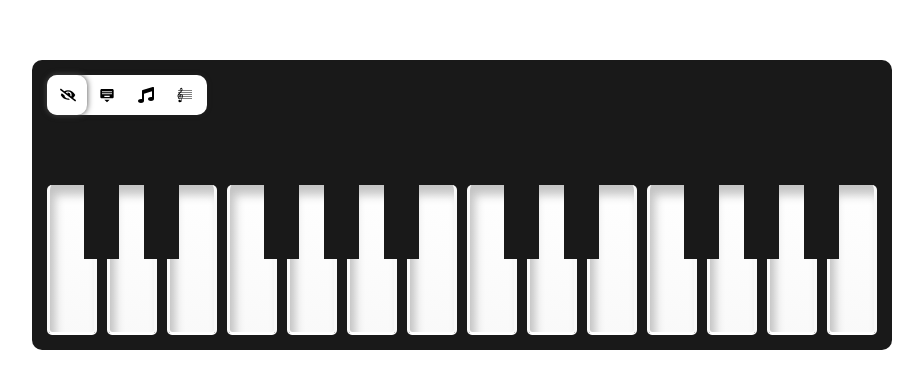
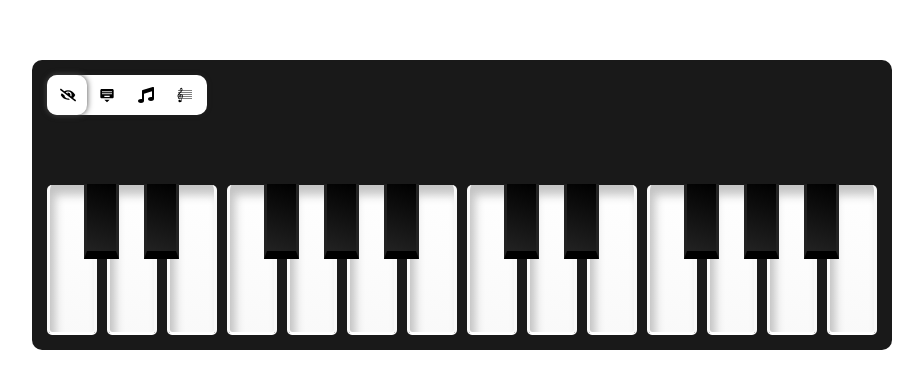
Before and after one commit to juuliana/piano, a Next.js app: page / in a window 1280 px wide. Shown: the part 195-584 px from the top of the page, without its empty margins (178-1101 px from the left). Built offline with nearby package versions, Linux system fonts and the light colour scheme.

Commit message:
fix: fix major key types

```diff
--- a/src/components/major-key/index.tsx
+++ b/src/components/major-key/index.tsx
@@ -1,23 +1,12 @@
 import { useSound } from "@/src/hooks";
-import { Codes, IStructure, Keys } from "@/src/utils";
 
-import { IToggle } from "../toggle/types";
-
+import { IMajorKey } from "./types";
 import { Container } from "./styles";
 
-export interface MajorKeyProps {
-  note?: IStructure;
-  key?: Keys;
-  empty?: boolean;
-  typed?: Codes | string;
-  labelOption: IToggle.Selected;
-}
-
-export function MajorKey({ empty, note, typed, labelOption }: MajorKeyProps) {
+export function MajorKey({ empty, note, typed, labelOption }: IMajorKey.Props) {
   const { play } = useSound();
 
   const { code = "" } = note || {};
-
   const label = labelOption === "hidden" ? "" : note && note[labelOption];
 
   return (
--- a/src/components/major-key/styles.ts
+++ b/src/components/major-key/styles.ts
@@ -5,13 +5,17 @@ export const Container = styled.div`
   justify-content: center;
   align-items: flex-end;
 
-  background: #191919;
   width: 35px;
   height: 75px;
   padding-bottom: 10px;
 
   font-size: 16px;
-  color: #ffffff80;
+  color: var(--white-opacity-80);
+
+  background: linear-gradient(20deg, var(--gray), var(--black));
+  border-width: 0px 3px 8px 3px;
+  border-style: solid;
+  border-color: var(--black) var(--gray);
 
   ${({ selected, empty }: { selected: boolean; empty?: boolean }) => {
     if (empty) {
@@ -20,12 +24,12 @@ export const Container = styled.div`
       `;
     } else if (selected) {
       return css`
-        box-shadow: inset 5px 2px 10px #ffffff;
+        box-shadow: var(--shadow-selected-2);
       `;
     } else {
       return css`
         :active {
-          box-shadow: inset 5px 2px 10px #ffffff;
+          box-shadow: var(--shadow-selected-2);
         }
       `;
     }
```
Also changed, not shown: src/components/major-key/types.d.ts (added, +9 -0 lines).
